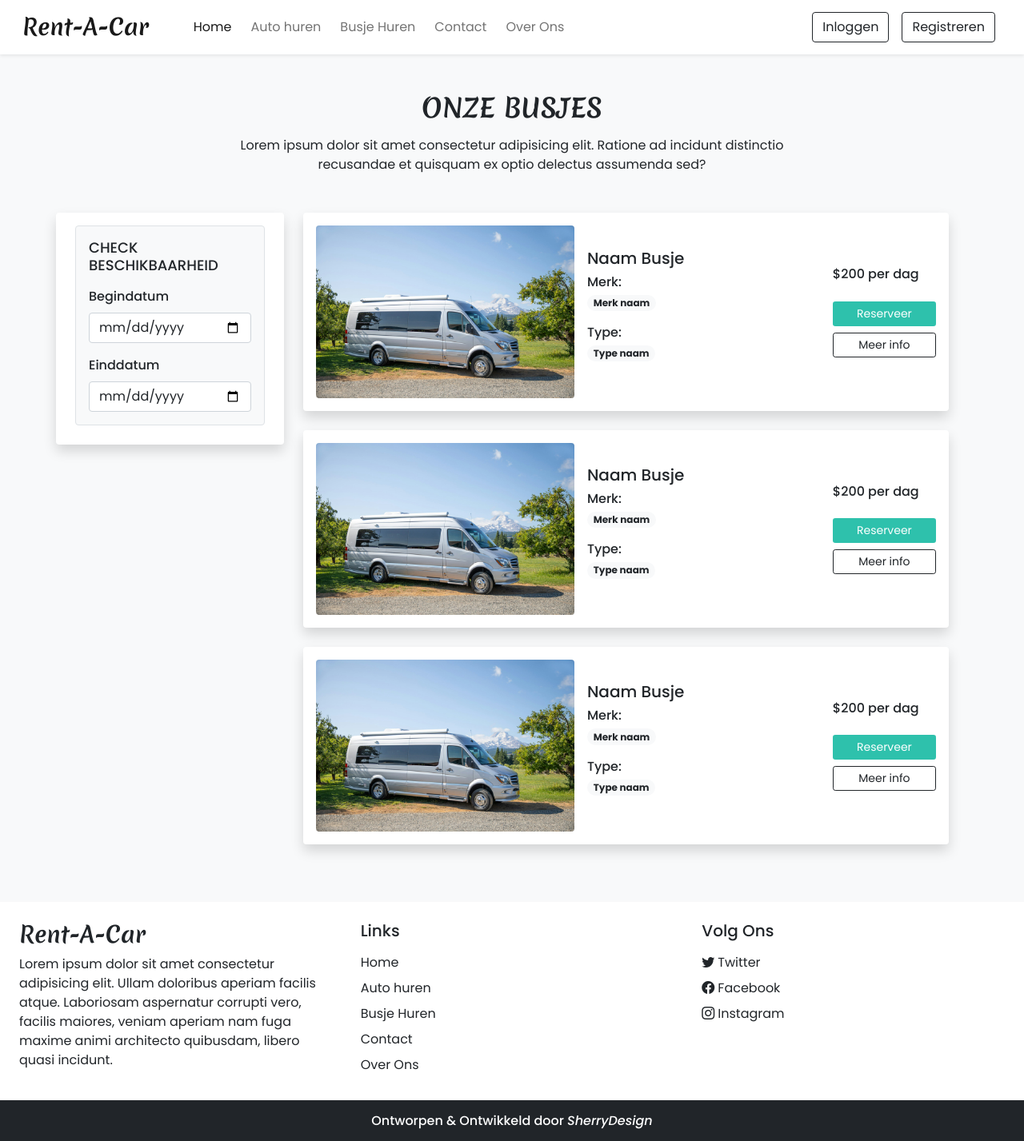
After one commit to Daswart/Rent-A-Car, a PHP site: page /busje_huren in a window 1280 px wide. The commit adds this page. Shown: the whole page at 80% size. Run offline with PHP 8.4, Linux system fonts and the light colour scheme.

Commit message:
Busjes huren pagina aangemaakt.

```diff
--- /dev/null
+++ b/busje_huren.php
@@ -0,0 +1,127 @@
+<?php
+require('includes/header.php');
+?>
+
+<div class="my-5 px-4">
+    <h2 class="fw-bold h-font text-center">ONZE BUSJES</h2>
+    <div class="h-line bg-dark"></div>
+    <p class="text-center mt-3">
+        Lorem ipsum dolor sit amet consectetur adipisicing elit.
+        Ratione ad incidunt distinctio <br> recusandae et quisquam ex
+        optio delectus assumenda sed?</p>
+</div>
+
+<div class="container">
+    <div class="row">
+
+        <!-- Sidenav -->
+        <div class="col-lg-3 col-md-12 mb-lg-0 mb-4 px-0">
+            <nav class="navbar navbar-expand-lg navbar-light bg-white rounded shadow">
+                <div class="container-fluid flex-lg-column align-items-stretch">
+                    <button class="navbar-toggler shadow-none" type="button" data-bs-toggle="collapse" data-bs-target="#filterDropdown" aria-controls="navbarNav" aria-expanded="false" aria-label="Toggle navigation">
+                        <span class="navbar-toggler-icon"></span>
+                    </button>
+                    <div class="collapse navbar-collapse flex-column align-items-stretch mt-2" id="filterDropdown">
+                        <div class="border bg-light p-3 rounded mb-3">
+                            <h5 class="mb-3" style="font-size: 18px">CHECK BESCHIKBAARHEID</h5>
+                            <label class="form-label" style="font-weight: 500">Begindatum</label>
+                            <input type="date" class="form-control shadow-none mb-3">
+                            <label class="form-label" style="font-weight: 500">Einddatum</label>
+                            <input type="date" class="form-control shadow-none">
+                        </div>
+                    </div>
+                </div>
+            </nav>
+        </div>
+
+        <!-- Auto's -->
+        <div class="col-lg-9 col-md-12 px-4">
+            <div class="card mb-4 border-0 shadow">
+                <div class="row g-0 p-3 align-items-center">
+                    <div class="col-md-5 mb-lg-0 mb-md-0 mb-3">
+                        <img src="afbeeldingen/busjes/busje1.jpg" class="img-fluid rounded">
+                    </div>
+                    <div class="col-md-5 px-lg-3 px-md-3 px-0">
+                        <h5>Naam Busje</h5>
+                        <div class="features mb-3">
+                            <h6 class="mb-1">Merk:</h6>
+                            <span class="badge rounded-pill bg-light text-dark text-wrap">
+                                Merk naam
+                            </span>
+                        </div>
+                        <div class="facilities mb-3">
+                            <h6 class="mb-1">Type:</h6>
+                            <span class="badge rounded-pill bg-light text-dark text-wrap">
+                                Type naam
+                            </span>
+                        </div>
+                    </div>
+                    <div class="col-md-2 mt-lg-0 mt-md-0 mt-4 text-align-center">
+                        <h6 class="mb-4">$200 per dag</h6>
+                        <a href="#" class="btn btn-sm w-100 text-white custom-bg shadow-none mb-2">Reserveer</a>
+                        <a href="#" class="btn btn-sm w-100 btn-outline-dark shadow-none">Meer info</a>
+                    </div>
+                </div>
+            </div>
+            <div class="card mb-4 border-0 shadow">
+                <div class="row g-0 p-3 align-items-center">
+                    <div class="col-md-5 mb-lg-0 mb-md-0 mb-3">
+                        <img src="afbeeldingen/busjes/busje1.jpg" class="img-fluid rounded">
+                    </div>
+                    <div class="col-md-5 px-lg-3 px-md-3 px-0">
+                        <h5>Naam Busje</h5>
+                        <div class="features mb-3">
+                            <h6 class="mb-1">Merk:</h6>
+                            <span class="badge rounded-pill bg-light text-dark text-wrap">
+                                Merk naam
+                            </span>
+                        </div>
+                        <div class="facilities mb-3">
+                            <h6 class="mb-1">Type:</h6>
+                            <span class="badge rounded-pill bg-light text-dark text-wrap">
+                                Type naam
+                            </span>
+                        </div>
+                    </div>
+                    <div class="col-md-2 mt-lg-0 mt-md-0 mt-4 text-align-center">
+                        <h6 class="mb-4">$200 per dag</h6>
+                        <a href="#" class="btn btn-sm w-100 text-white custom-bg shadow-none mb-2">Reserveer</a>
+                        <a href="#" class="btn btn-sm w-100 btn-outline-dark shadow-none">Meer info</a>
+                    </div>
+                </div>
+            </div>
+            <div class="card mb-4 border-0 shadow">
+                <div class="row g-0 p-3 align-items-center">
+                    <div class="col-md-5 mb-lg-0 mb-md-0 mb-3">
+                        <img src="afbeeldingen/busjes/busje1.jpg" class="img-fluid rounded">
+                    </div>
+                    <div class="col-md-5 px-lg-3 px-md-3 px-0">
+                        <h5>Naam Busje</h5>
+                        <div class="features mb-3">
+                            <h6 class="mb-1">Merk:</h6>
+                            <span class="badge rounded-pill bg-light text-dark text-wrap">
+                                Merk naam
+                            </span>
+                        </div>
+                        <div class="facilities mb-3">
+                            <h6 class="mb-1">Type:</h6>
+                            <span class="badge rounded-pill bg-light text-dark text-wrap">
+                                Type naam
+                            </span>
+                        </div>
+                    </div>
+                    <div class="col-md-2 mt-lg-0 mt-md-0 mt-4 text-align-center">
+                        <h6 class="mb-4">$200 per dag</h6>
+                        <a href="#" class="btn btn-sm w-100 text-white custom-bg shadow-none mb-2">Reserveer</a>
+                        <a href="#" class="btn btn-sm w-100 btn-outline-dark shadow-none">Meer info</a>
+                    </div>
+                </div>
+            </div>
+        </div>
+
+    </div>
+</div>
+
+<?php
+require('includes/footer.php');
+?>
--- a/includes/header.php
+++ b/includes/header.php
@@ -27,7 +27,7 @@
                         <a class="nav-link me-2" href="auto_huren.php">Auto huren</a>
                     </li>
                     <li class="nav-item">
-                        <a class="nav-link me-2" href="#">Busje Huren</a>
+                        <a class="nav-link me-2" href="busje_huren">Busje Huren</a>
                     </li>
                     <li class="nav-item">
                         <a class="nav-link me-2" href="contact.php">Contact</a>
```
